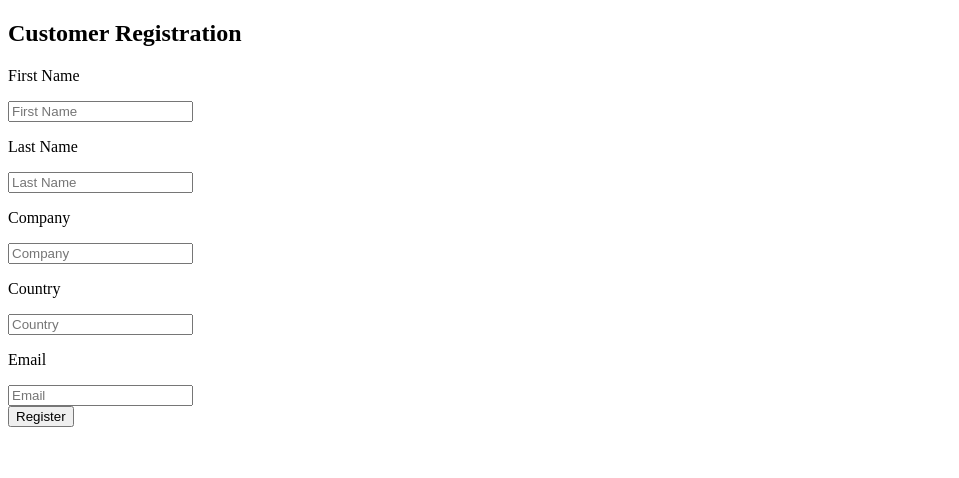
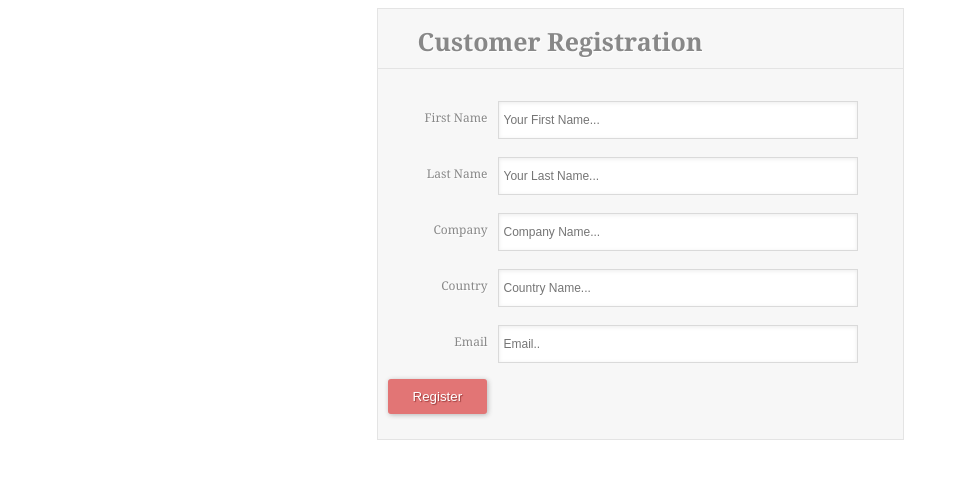
Before and after one commit to krolzzgk/ado_python, a plain HTML site: page formulario.html in a window 1280 px wide. Shown: the whole page, without its empty margins (0-959 px from the left). Drawn offline with nearby package versions, Linux system fonts and the light colour scheme.

Commit message:
css formulario, e pequena alteracao no modal

```diff
--- a/formulario.html
+++ b/formulario.html
@@ -10,14 +10,90 @@
     <script src="https://code.jquery.com/jquery-2.2.4.min.js" integrity="sha256-BbhdlvQf/xTY9gja0Dq3HiwQF8LaCRTXxZKRutelT44="
     crossorigin="anonymous"></script>
 <body>
-<form class="form-cadastrar">
-             <h2>Customer Registration </h2>
-             <p>First Name</p><input type="text" id="txtfirstName" name="firstName" placeholder="First Name"><br>
-             <p>Last Name</p><input type="text" id="txtlastName" name="lastName" placeholder="Last Name"><br>
-             <p>Company</p><input type="text" id="txtcompany" name="company" placeholder="Company"><br>
-	     <p>Country</p><input type="text" id="txtCountry" name="country" placeholder="Country"><br>
-            <p>Email</p><input type="text" id="txtEmail" name="email" placeholder="Email"><br>
-             <button type="button" id="register">Register</button>
+<style>
+.basic-grey {
+    margin-left:auto;
+    margin-right:auto;
+    max-width: 500px;
+    background: #F7F7F7;
+    padding: 25px 15px 25px 10px;
+    font: 12px Georgia, "Times New Roman", Times, serif;
+    color: #888;
+    text-shadow: 1px 1px 1px #FFF;
+    border:1px solid #E4E4E4;
+}
+.basic-grey h1 {
+    font-size: 25px;
+    padding: 0px 0px 10px 40px;
+    display: block;
+    border-bottom:1px solid #E4E4E4;
+    margin: -10px -15px 30px -10px;;
+    color: #888;
+}
+.basic-grey h1>span {
+    display: block;
+    font-size: 11px;
+}
+.basic-grey label {
+    display: block;
+    margin: 0px;
+}
+.basic-grey label>span {
+    float: left;
+    width: 20%;
+    text-align: right;
+    padding-right: 10px;
+    margin-top: 10px;
+    color: #888;
+}
+.basic-grey input[type="text"], .basic-grey input[type="email"], .basic-grey textarea, .basic-grey select {
+    border: 1px solid #DADADA;
+    color: #888;
+    height: 30px;
+    margin-bottom: 16px;
+    margin-right: 6px;
+    margin-top: 2px;
+    outline: 0 none;
+    padding: 3px 3px 3px 5px;
+    width: 70%;
+    font-size: 12px;
+    line-height:15px;
+    box-shadow: inset 0px 1px 4px #ECECEC;
+    -moz-box-shadow: inset 0px 1px 4px #ECECEC;
+    -webkit-box-shadow: inset 0px 1px 4px #ECECEC;
+}
+.basic-grey .button {
+    background: #E27575;
+    border: none;
+    padding: 10px 25px 10px 25px;
+    color: #FFF;
+    box-shadow: 1px 1px 5px #B6B6B6;
+    border-radius: 3px;
+    text-shadow: 1px 1px 1px #9E3F3F;
+    cursor: pointer;
+}
+.basic-grey .button:hover {
+    background: #CF7A7A
+}
+</style>
+<form class="form-cadastrar basic-grey">
+             <h1>Customer Registration </h1>
+             <label>
+		<span>First Name</span><input type="text" id="txtfirstName" name="firstName" placeholder="Your First Name...">
+             </label>
+             <label>
+             <span>Last Name</span><input type="text" id="txtlastName" name="lastName" placeholder="Your Last Name...">
+	     </label>
+	     <label>
+             <span>Company</span><input type="text" id="txtcompany" name="company" placeholder="Company Name...">
+	     </label>
+	     <label>
+	     <span>Country</span><input type="text" id="txtCountry" name="country" placeholder="Country Name...">
+	     </label>
+	     <label>
+            <span>Email</span><input type="text" id="txtEmail" name="email" placeholder="Email..">
+	     </label>
+             <button type="button" class="button" id="register">Register</button>
          </form>
 </body>
 <script>
```
Also changed, not shown: index.html (+4 -4 lines).
